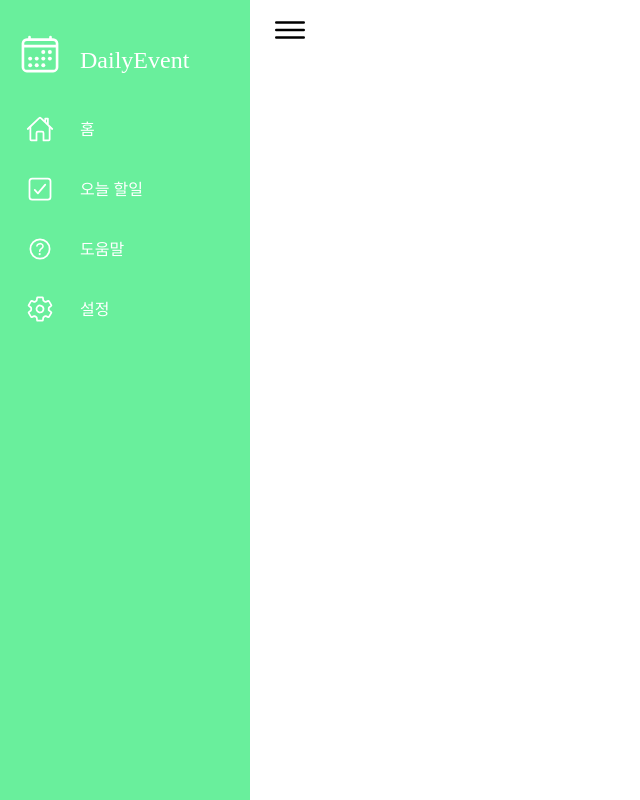
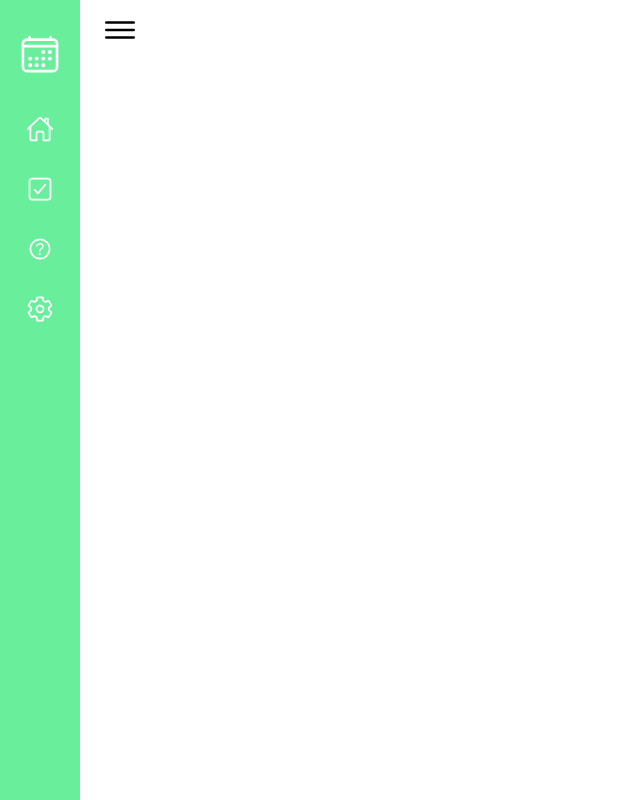
Before and after one commit to khjkr/DailyEvent, an Electron app: page index.html in a window 1000 px wide. Both pictures are taken after a click on the element 290 px from the left and 30 px from the top of the page. Shown: the whole page, without its empty margins (0-640 px from the left). Drawn offline with nearby package versions, Linux system fonts and the light colour scheme.

Commit message:
menu animation

```diff
--- a/asset/css/style.css
+++ b/asset/css/style.css
@@ -37,6 +37,10 @@ body {
   overflow: hidden;
 }
 
+.navigation.active {
+  width: 80px;
+}
+
 .navigation ul {
   position: absolute;
   top: 0;
@@ -62,6 +66,7 @@ body {
   font-size: 1.5em;
   margin-bottom: 40px;
   pointer-events: none;
+  font-weight: bold;
 }
 
 .navigation ul li a {
@@ -142,6 +147,11 @@ body {
   transition: 0.5s;
 }
 
+.main.active {
+  width: calc(100% - 80px);
+  left: 80px;
+}
+
 .topbar {
   width: 100%;
   height: 60px;
--- a/index.html
+++ b/index.html
@@ -59,6 +59,16 @@
     <script nomodule src="https://unpkg.com/ionicons@5.5.2/dist/ionicons/ionicons.js"></script>
 
     <script>
+      let toggle = document.querySelector('.toggle')
+      let navigation = document.querySelector('.navigation')
+      let main = document.querySelector('.main')
+
+      toggle.onclick = function() {
+        navigation.classList.toggle('active')
+        main.classList.toggle('active')
+      }
+
+
       let list = document.querySelectorAll('.navigation li')
       function activeLink() {
         list.forEach((item) =>
```
